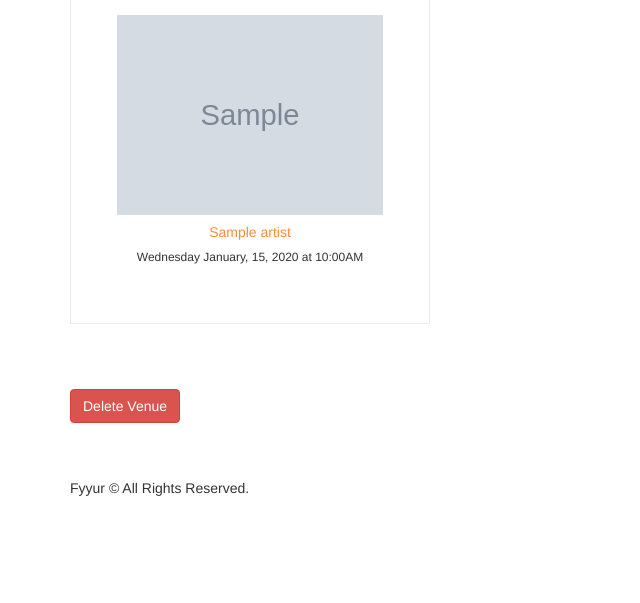
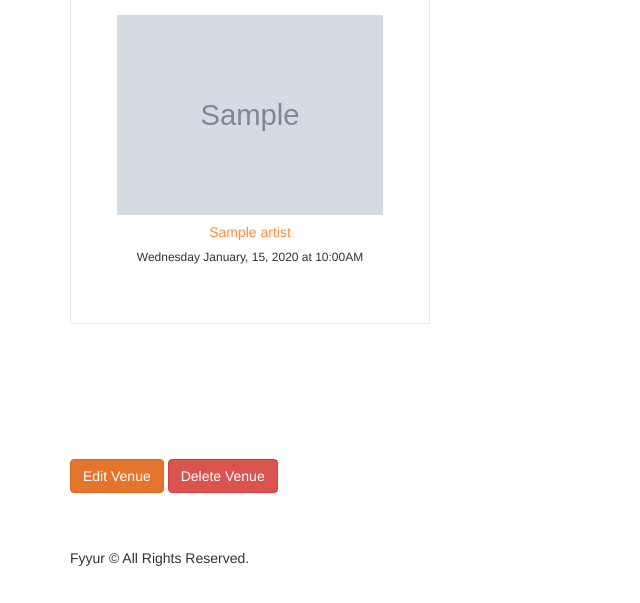
Before and after one commit to ChristianJB77/fyyur, a Flask app: page /venues/1 in a window 1280 px wide. Shown: the part 701-1304 px from the top of the page, without its empty margins (0-640 px from the left). Before the commit the page ends 1197 px from the top, so only its background shows below. Run offline with Flask 2, Linux system fonts and the light colour scheme; tables that the repository leaves empty hold one stand-in row (values such as "Sample post"); grey boxes marked "Sample" are stand-in pictures; some libraries are stand-ins or nearby versions.

Commit message:
Edit Venue

```diff
--- a/app.py
+++ b/app.py
@@ -226,7 +226,6 @@ def create_venue_form():
 
 @app.route('/venues/create', methods=['POST'])
 def create_venue_submission():
-
     try:
         #Get user input form data from HTML
         form = VenueForm(request.form)
@@ -285,28 +284,53 @@ def delete_venue(venue_id):
 @app.route('/venues/<int:venue_id>/edit', methods=['GET'])
 def edit_venue(venue_id):
   form = VenueForm()
-  venue={
-    "id": 1,
-    "name": "The Musical Hop",
-    "genres": ["Jazz", "Reggae", "Swing", "Classical", "Folk"],
-    "address": "1015 Folsom Street",
-    "city": "San Francisco",
-    "state": "CA",
-    "phone": "123-123-1234",
-    "website": "https://www.themusicalhop.com",
-    "facebook_link": "https://www.facebook.com/TheMusicalHop",
-    "seeking_talent": True,
-    "seeking_description": "We are on the lookout for a local artist to play every two weeks. Please call us.",
-    "image_link": "https://images.unsplash.com/photo-1543900694-133f37abaaa5?ixlib=rb-1.2.1&ixid=eyJhcHBfaWQiOjEyMDd9&auto=format&fit=crop&w=400&q=60"
-  }
-  # TODO: populate form with values from venue with ID <venue_id>
+  venue = Venue.query.filter_by(id=venue_id).one()
+  form.name.data = venue.name
+  form.city.data = venue.city
+  form.state.data = venue.state
+  form.address.data = venue.address
+  form.phone.data = venue.phone
+  form.genres.data = venue.genres
+  form.image_link.data = venue.image_link
+  form.facebook_link.data = venue.facebook_link
+  form.website.data = venue.website
+  form.seeking_talent.data = venue.seeking_talent
+  form.seeking_description.data = venue.seeking_description
   return render_template('forms/edit_venue.html', form=form, venue=venue)
 
 @app.route('/venues/<int:venue_id>/edit', methods=['POST'])
 def edit_venue_submission(venue_id):
-  # TODO: take values from the form submitted, and update existing
-  # venue record with ID <venue_id> using the new attributes
-  return redirect(url_for('show_venue', venue_id=venue_id))
+    #Get user input form data from HTML
+    form = VenueForm(request.form)
+    venue = Venue.query.get(venue_id)
+    #Duplicate check, if name is already ecisiting in db -> skip
+    name = form.name.data
+    try:
+
+        venue.name = name
+        venue.city = form.city.data
+        venue.state = form.state.data
+        venue.address = form.address.data
+        venue.phone = form.phone.data
+        venue.website = form.website.data
+        venue.image_link = form.image_link.data
+        venue.facebook_link = form.facebook_link.data
+        venue.seeking_talent = form.seeking_talent.data
+        venue.seeking_description = form.seeking_description.data
+        venue.genres = form.genres.data
+
+        db.session.commit()
+        # on successful db insert, flash success
+        # see: http://flask.pocoo.org/docs/1.0/patterns/flashing/
+        flash('Venue ' + request.form['name'] + ' was successfully UPDATED!')
+    except:
+        #on unsuccessful db insert, flash an error instead.
+        db.session.rollback()
+        flash('An error occurred. Venue ' + name + ' could not be UPDATED!')
+    finally:
+        db.session.close()
+
+    return redirect(url_for('show_venue', venue_id=venue_id))
 
 #  Artists
 #  ----------------------------------------------------------------
--- a/templates/forms/new_venue.html
+++ b/templates/forms/new_venue.html
@@ -54,7 +54,7 @@
           <label for="seeking_description">Description</label>
           {{ form.seeking_description(class_ = 'form-control', placeholder='', autofocus = true) }}
       </div>
-      <input type="submit" value="Create Venue" class="btn btn-primary btn-lg btn-block">
+      <input type="submit" value="Update Venue" class="btn btn-primary btn-lg btn-block">
     </form>
   </div>
 {% endblock %}
--- a/templates/pages/show_venue.html
+++ b/templates/pages/show_venue.html
@@ -92,18 +92,38 @@
 		{% endfor %}
 	</div>
 </section>
+<br>
 <section>
+	<button class="btn btn-warning" id="edit_venue" data-id="{{ venue.id }}">
+		Edit Venue
+	</button>
 	<button class="btn btn-danger" id="delete_venue" data-id="{{ venue.id }}">
 		Delete Venue
 	</button>
 </section>
 
 <script type="text/javascript">
+//Edit
+	const ed_btn_venue = document.getElementById('edit_venue');
+	ed_btn_venue.onclick = function(e) {
+		console.log('Edit function', e);
+		const id_ed = e.target.dataset['id'];
+		fetch('/venues/' + id_ed + '/edit', {
+			method: 'GET'
+		})
+		.then(response => {
+			window.location.href = response.url;
+		})
+		.catch(error => {
+			console.log(error);
+		})
+	}
+//Delete
 	const del_btn_venue = document.getElementById('delete_venue');
 	del_btn_venue.onclick = function(e) {
 		console.log('Delete function', e);
-		const id = e.target.dataset['id'];
-		fetch('/venues/' + id + '/delete', {
+		const id_del = e.target.dataset['id'];
+		fetch('/venues/' + id_del + '/delete', {
 			method: 'DELETE'
 		})
 		.then(response => {
```
Also changed, not shown: templates/forms/edit_venue.html (+16 -8 lines).
